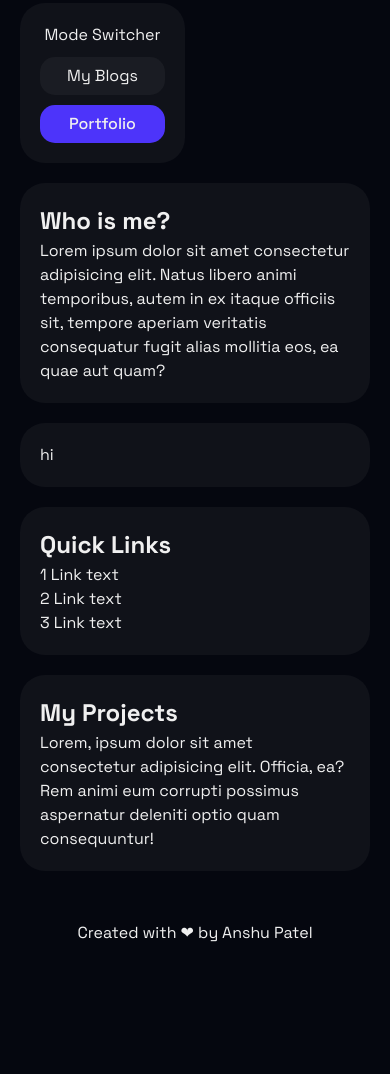
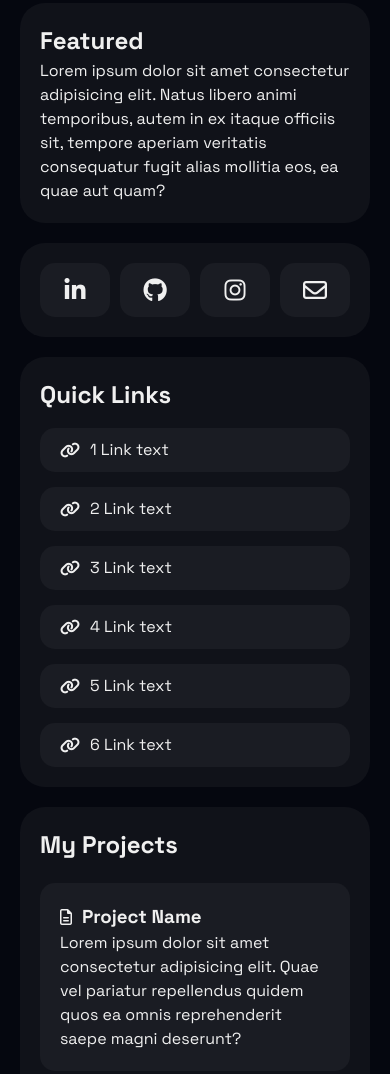
Before and after one commit to anshupatelz/anshupatelz, a plain HTML site: page index.html in a window 390 px wide. Shown: the part 429-1503 px from the top of the page. Before the commit the page ends 1374 px from the top, so only its background shows below. Drawn offline with Linux system fonts and the light colour scheme.

Commit message:
Update: Make wireframe responsive and add basic UI

```diff
--- a/index.html
+++ b/index.html
@@ -11,26 +11,26 @@
     <link rel="preconnect" href="https://fonts.gstatic.com" crossorigin>
     <link href="https://fonts.googleapis.com/css2?family=Space+Grotesk:wght@300;400;500;600;700&display=swap"
         rel="stylesheet">
-    <link rel="stylesheet" href="https://cdnjs.cloudflare.com/ajax/libs/font-awesome/5.15.3/css/all.min.css">
-
+    <link rel="stylesheet" href="https://cdnjs.cloudflare.com/ajax/libs/font-awesome/6.5.1/css/all.min.css"
+        integrity="sha512-DTOQO9RWCH3ppGqcWaEA1BIZOC6xxalwEsw9c2QQeAIftl+Vegovlnee1c9QX4TctnWMn13TZye+giMm8e2LwA=="
+        crossorigin="anonymous" referrerpolicy="no-referrer" />
     <link rel="stylesheet" href="style.css">
 </head>
 
 <body>
     <main>
         <div class="container">
-            <img class="profile-img" src="resource/profile-img.jpg" alt="">
+            <img class="profile-img" src="resources/profile-img.jpg" alt="">
             <div class="intro">
                 <span>Hello! I’m Anshu Patel</span>
                 <h1>Full Stack Web Developer</h1>
             </div>
             <div class="call-to-action">
-                <div>Mode Switcher</div>
                 <a class="btn" href="#">My Blogs</a>
                 <a class="btn btn-accent" href="#">Portfolio</a>
             </div>
-            <div class="about">
-                <h2>Who is me?</h2>
+            <div class="featured">
+                <h2>Featured</h2>
                 <p>
                     Lorem ipsum dolor sit amet consectetur adipisicing elit. Natus libero animi temporibus, autem in ex
                     itaque officiis sit, tempore aperiam veritatis consequatur fugit alias mollitia eos, ea quae aut
@@ -38,31 +38,82 @@
                 </p>
             </div>
             <div class="social-links">
-                hi
+                <div class="btn link-item">
+                    <i class="fa-brands fa-linkedin-in"></i>
+                </div>
+                <div class="btn link-item">
+                    <i class="fa-brands fa-github"></i>
+                </div>
+                <div class="btn link-item">
+                    <i class="fa-brands fa-instagram"></i>
+                </div>
+                <div class="btn link-item">
+                    <i class="fa-regular fa-envelope"></i>                </div>
             </div>
             <div class="quick-links">
                 <h2>Quick Links</h2>
-                <div class="link-item">
+                <div class="btn link-item">
+                    <i class="fa-solid fa-link"></i>
                     <span>1 Link text</span>
                 </div>
-                <div class="link-item">
+                <div class="btn link-item">
+                    <i class="fa-solid fa-link"></i>
                     <span>2 Link text</span>
                 </div>
-                <div class="link-item">
+                <div class="btn link-item">
+                    <i class="fa-solid fa-link"></i>
                     <span>3 Link text</span>
+                </div>
+                <div class="btn link-item">
+                    <i class="fa-solid fa-link"></i>
+                    <span>4 Link text</span>
+                </div>
+                <div class="btn link-item">
+                    <i class="fa-solid fa-link"></i>
+                    <span>5 Link text</span>
+                </div>
+                <div class="btn link-item">
+                    <i class="fa-solid fa-link"></i>
+                    <span>6 Link text</span>
                 </div>
             </div>
             <div class="projects">
                 <h2>My Projects</h2>
-                <p>Lorem, ipsum dolor sit amet consectetur adipisicing elit. Officia, ea? Rem animi eum corrupti
-                    possimus
-                    aspernatur deleniti optio quam consequuntur!</p>
+                <div class="btn link-item">
+                    <div class="project-heading">
+                        <i class="fa-regular fa-file-lines"></i>
+                        <h3>Project Name</h3>
+                    </div>
+                    <div class="project-content">
+                        Lorem ipsum dolor sit amet consectetur adipisicing elit. Quae vel pariatur repellendus quidem
+                        quos ea omnis reprehenderit saepe magni deserunt?
+                    </div>
+                </div>
+                <div class="btn link-item">
+                    <div class="project-heading">
+                        <i class="fa-regular fa-file-lines"></i>
+                        <h3>Project Name</h3>
+                    </div>
+                    <div class="project-content">
+                        Lorem ipsum dolor sit amet consectetur adipisicing elit. Quae vel pariatur repellendus quidem
+                        quos ea omnis reprehenderit saepe magni deserunt?
+                    </div>
+                </div>
+                <div class="btn link-item">
+                    <div class="project-heading">
+                        <i class="fa-regular fa-file-lines"></i>
+                        <h3>Project Name</h3>
+                    </div>
+                    <div class="project-content">
+                        Lorem ipsum dolor sit amet consectetur adipisicing elit. Quae vel pariatur repellendus quidem
+                        quos ea omnis reprehenderit saepe magni deserunt?
+                    </div>
+                </div>
             </div>
         </div>
     </main>
     <footer>Created with &#10084; by Anshu Patel<footer>
+
 </body>
 
-
-
 </html>
--- a/style.css
+++ b/style.css
@@ -55,6 +55,15 @@ main {
     min-height: 95vh;
 }
 
+.btn {
+    padding: 7px 15px;
+    background-color: rgb(217, 217, 217, 0.05);
+    color: var(--text-color-dark);
+    border-radius: 15px;
+    text-align: start;
+    cursor: pointer;
+}
+
 .container {
     display: grid;
     grid-template-columns: repeat(12, 1fr);
@@ -67,7 +76,7 @@ main {
 .profile-img,
 .intro,
 .call-to-action,
-.about,
+.featured,
 .social-links,
 .projects,
 .quick-links {
@@ -99,12 +108,8 @@ main {
 }
 
 .call-to-action .btn {
-    padding: 7px 15px;
+    text-align: center;
     width: 100%;
-    background-color: rgb(217, 217, 217, 0.05);
-    color: var(--text-color-dark);
-    border-radius: 15px;
-    text-align: center;
 }
 
 .call-to-action .btn-accent {
@@ -112,20 +117,30 @@ main {
     font-weight: 500;
 }
 
-.about {
+.featured {
     grid-column: span 5;
 }
 
 .social-links {
     grid-column: span 1;
+    display: flex;
+    flex-wrap: wrap;
+    gap: 10px;
 }
 
 .projects {
     grid-column: span 6;
+    display: flex;
+    flex-direction: column;
+    gap: 20px;
 }
 
 .quick-links {
     grid-column: span 6;
+    grid-row: span 2;
+    display: flex;
+    flex-direction: column;
+    gap: 15px;
 }
 
 .link-item {
@@ -136,6 +151,7 @@ main {
 footer {
     grid-column: span 12;
     text-align: center;
+    padding: 10px 0;
 }
 
 /* Add responsive behavior */
@@ -154,15 +170,19 @@ footer {
         grid-column: span 9;
     }
 
-    .about {
+    .featured {
         grid-column: span 7;
+        grid-row: 2;
     }
 
     .social-links {
-        grid-column: span 12;
+        grid-column: span 2;
     }
 
-    .quick-links,
+    .quick-links {
+        grid-column: span 10;
+    }
+
     .projects {
         grid-column: span 12;
     }
@@ -174,11 +194,27 @@ footer {
     .profile-img,
     .call-to-action {
         grid-column: span 6;
+        grid-row: 1;
     }
 
-    .intro,
-    .about,
-    .social-links,
+    .intro {
+        grid-column: span 12;
+        grid-row: 2;
+    }
+
+    .featured {
+        grid-column: span 12;
+        grid-row: 3;
+    }
+
+    .social-links{
+        grid-column: span 12;
+        display: flex;
+        flex-direction: row;
+        justify-content: space-evenly;
+
+        width: 100%;
+    }
     .quick-links,
     .projects {
         grid-column: span 12;
@@ -187,5 +223,37 @@ footer {
 
 /* Global Styles - End */
 
-/* Theme Mode Switcher - Start */
-/* Theme Mode Switcher - End */
+/* Quick Links Styles - Start */
+.quick-links .link-item {
+    display: flex;
+    flex-direction: row;
+    align-items: center;
+    gap: 10px;
+    padding:  10px 20px;
+}
+
+/* Quick Links Styles - End */
+
+/* Projects Styles - Start */
+.projects .link-item{
+    padding: 20px;
+}
+.projects .project-heading {
+    display: flex;
+    flex-direction: row;
+    align-items: center;
+    gap: 10px;
+}
+
+/* Projects Styles - End */
+
+/* Social Links Styles - Start */
+.social-links .link-item{
+    font-size: 24px;
+    padding: 15px;
+    display: flex;
+    justify-content: center;
+    align-items: center;
+    flex: 1;
+}
+/* Social Links Styles - End */
```
Also changed, not shown: resources/profile-img.jpg (renamed from resource/profile-img.jpg).
